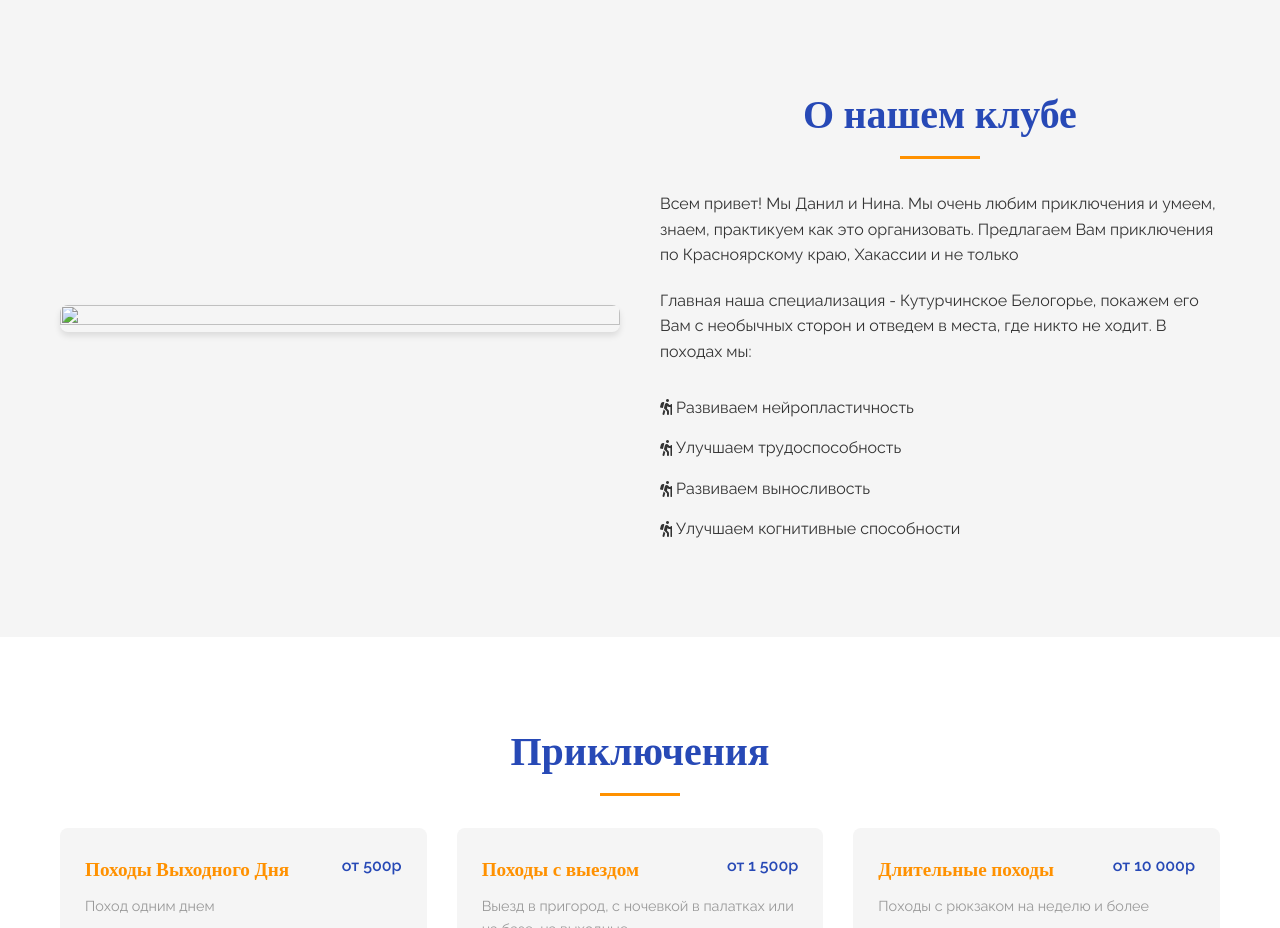
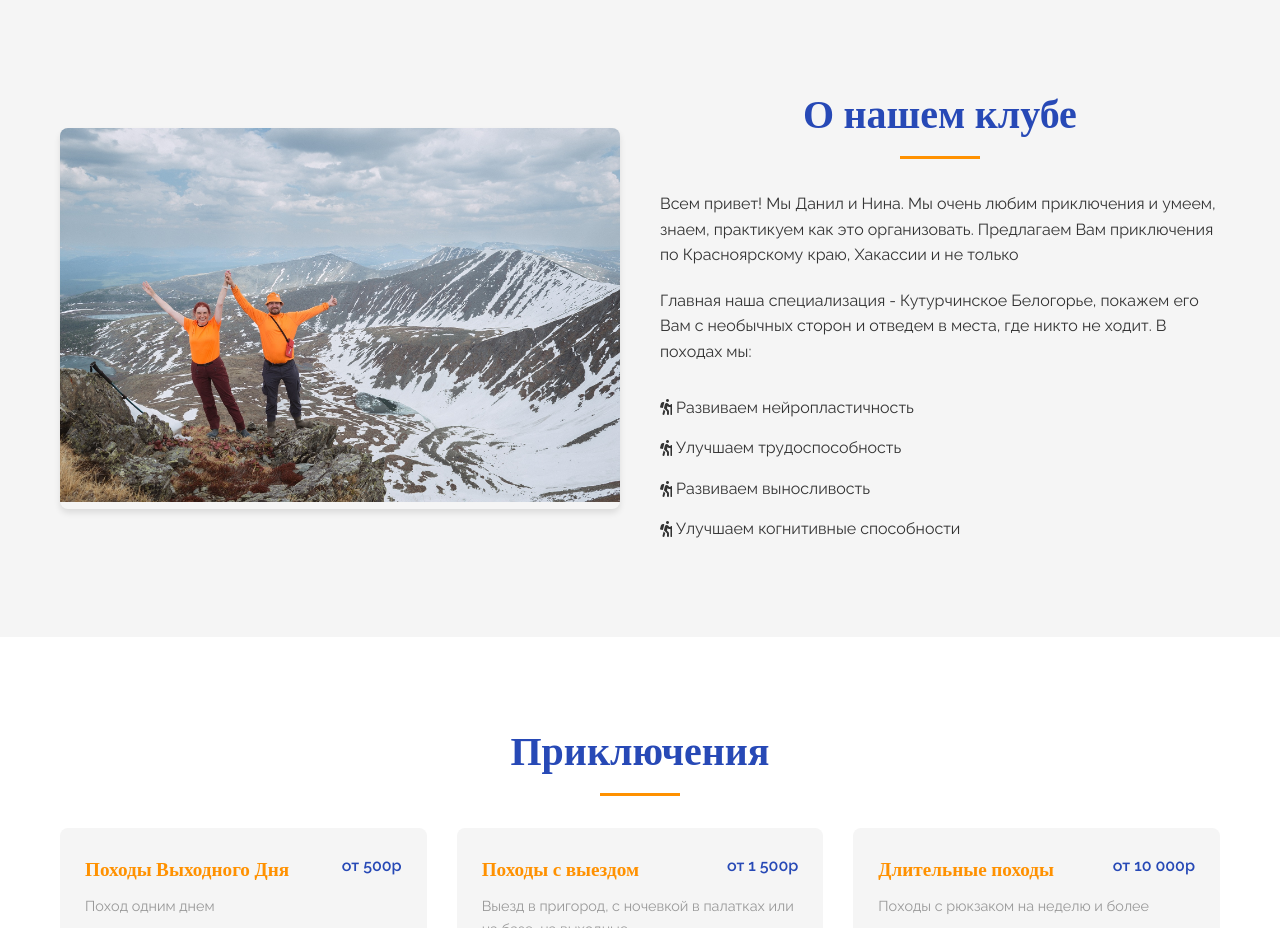
Before and after one commit to Ninnessa/Itogovaya-, a plain HTML site: page index.html in a window 1280 px wide. Shown: the part 800-1728 px from the top of the page. Drawn offline with nearby package versions, Linux system fonts and the light colour scheme; the site is published under a folder, as on GitHub Pages, so addresses that start at the root find nothing.

Commit message:
Update index.html

```diff
--- a/index.html
+++ b/index.html
@@ -53,7 +53,7 @@
             <div class="container">
                 <div class="about__inner">
                     <div class="about__image">
-                        <img src="/images/about.jpg" alt="">
+                        <img src="images/about.jpg" alt="">
                     </div>
                     <div class="about__content">
                         <h2 class="section-title">О нашем клубе</h2>
```
